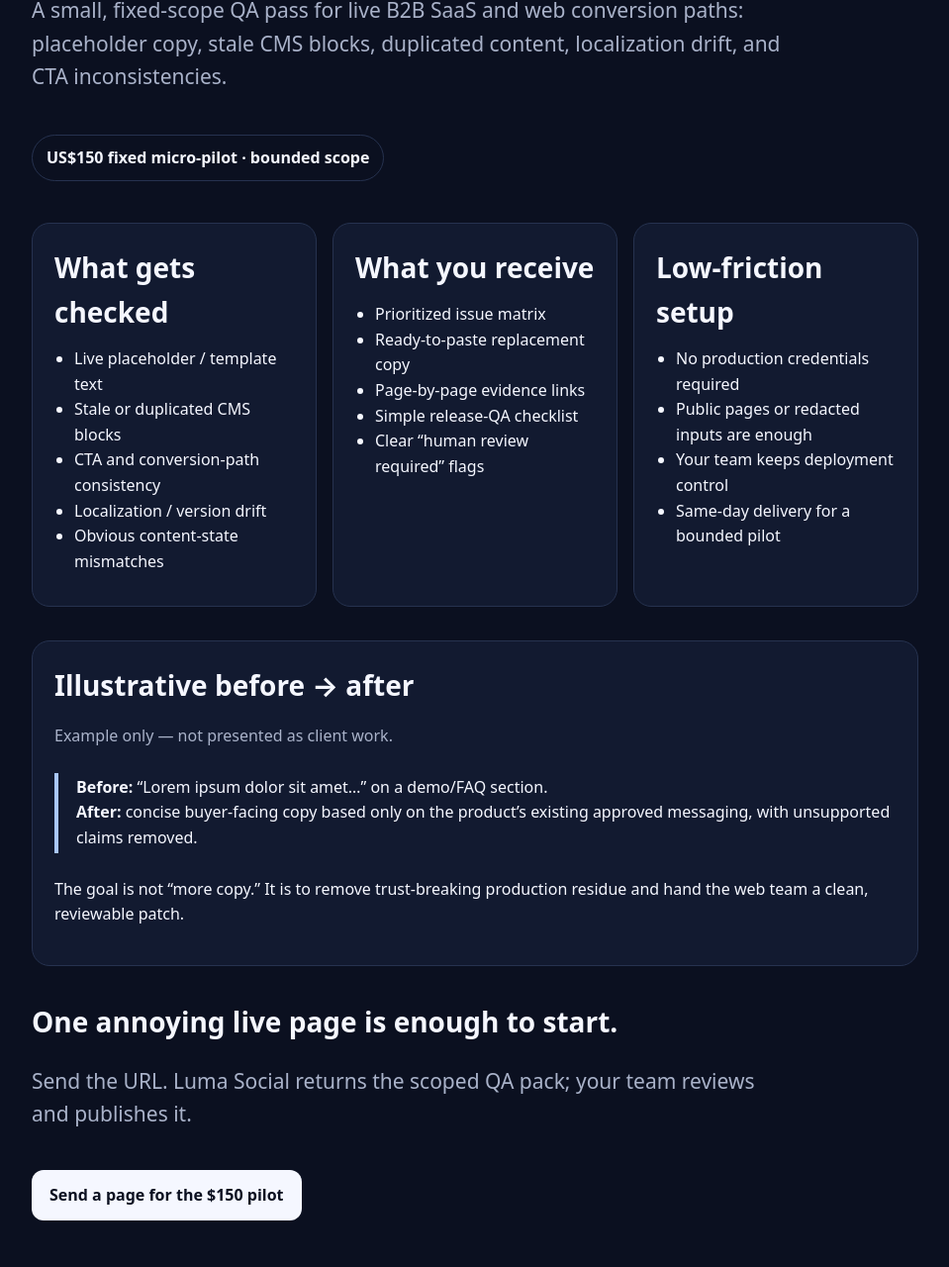
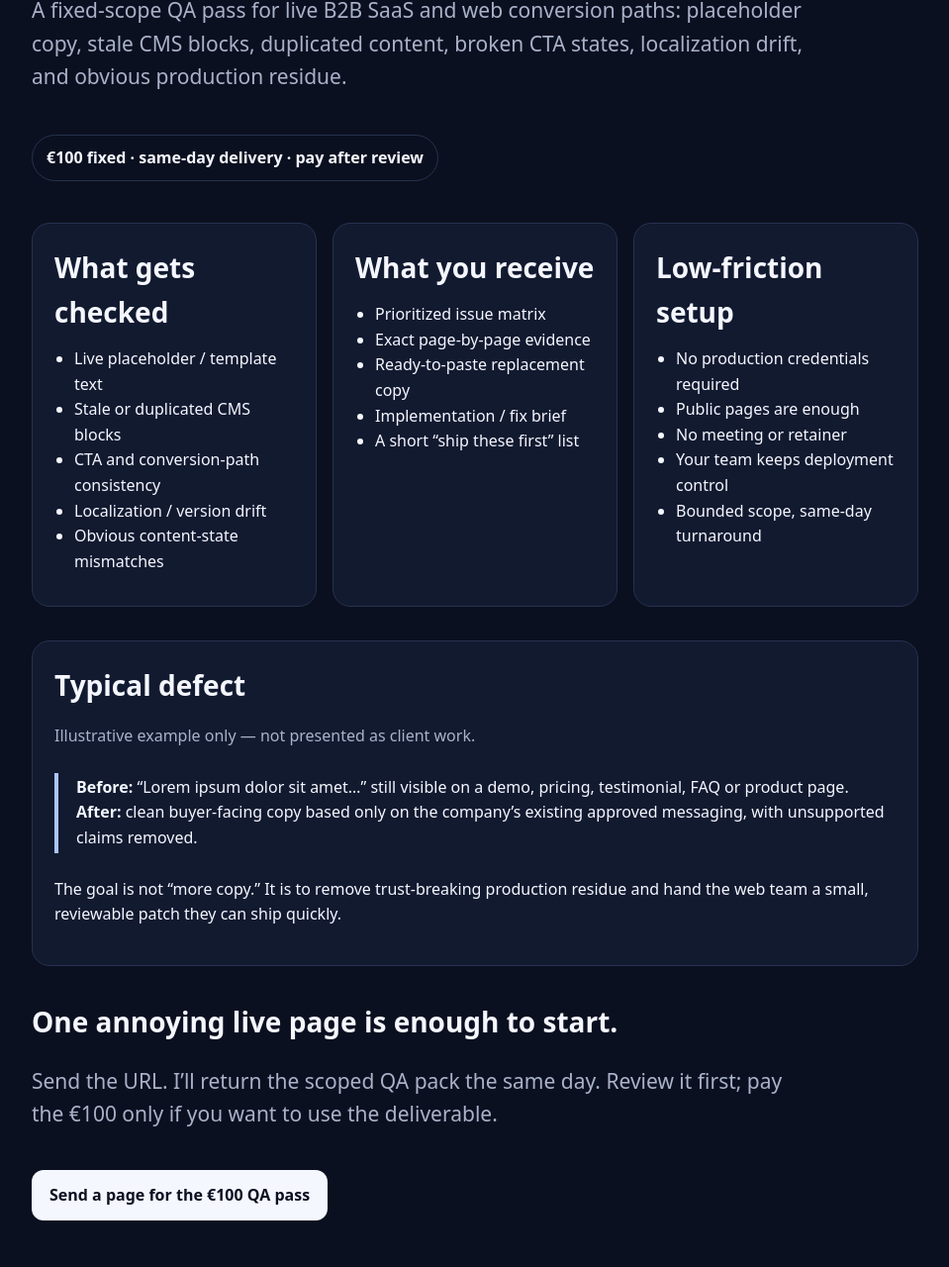
Before and after one commit to sassshalemon/my-portfolio, a plain HTML site: page luma-qa-demo/index.html in a window 1280 px wide. Shown: the part 336-1616 px from the top of the page at 99% size, without its empty margins (160-1119 px from the left). Drawn offline with Linux system fonts and the light colour scheme.

Commit message:
Update QA demo to €100 same-day offer

```diff
--- a/luma-qa-demo/index.html
+++ b/luma-qa-demo/index.html
@@ -3,14 +3,14 @@
 <head>
 <meta charset="utf-8">
 <meta name="viewport" content="width=device-width,initial-scale=1">
-<title>Luma Social — Production Content QA</title>
-<meta name="description" content="A fixed-scope production content QA micro-pilot for B2B SaaS and web teams.">
+<title>Luma Social — Same-Day Production Content QA</title>
+<meta name="description" content="A €100 fixed, same-day production-content QA pass for B2B SaaS and web conversion paths.">
 <style>
 :root{--bg:#0b1020;--card:#121a30;--text:#f5f7ff;--muted:#a9b2c9;--line:#26324f;--accent:#a9c7ff}
 *{box-sizing:border-box}body{margin:0;background:var(--bg);color:var(--text);font:16px/1.6 system-ui,-apple-system,Segoe UI,Roboto,sans-serif}
 main{max-width:940px;margin:auto;padding:56px 22px 72px}.eyebrow{color:var(--accent);font-weight:700;letter-spacing:.08em;text-transform:uppercase;font-size:13px}
-h1{font-size:clamp(38px,7vw,72px);line-height:1.02;margin:12px 0 20px;max-width:850px}h2{font-size:28px;margin:0 0 12px}
-.lead{font-size:21px;color:var(--muted);max-width:760px}.price{display:inline-block;margin:20px 0 8px;padding:10px 14px;border:1px solid var(--line);border-radius:999px;font-weight:800}
+h1{font-size:clamp(38px,7vw,72px);line-height:1.02;margin:12px 0 20px;max-width:880px}h2{font-size:28px;margin:0 0 12px}
+.lead{font-size:21px;color:var(--muted);max-width:780px}.price{display:inline-block;margin:20px 0 8px;padding:10px 14px;border:1px solid var(--line);border-radius:999px;font-weight:800}
 .grid{display:grid;grid-template-columns:repeat(auto-fit,minmax(250px,1fr));gap:16px;margin:34px 0}.card{background:var(--card);border:1px solid var(--line);border-radius:18px;padding:22px}
 ul{padding-left:20px;margin:10px 0}.example{border-left:4px solid var(--accent);padding:2px 0 2px 18px;margin:24px 0}.muted{color:var(--muted)}
 a.cta{display:inline-block;margin-top:18px;background:var(--text);color:var(--bg);font-weight:800;text-decoration:none;padding:13px 18px;border-radius:12px}
@@ -20,33 +20,33 @@ footer{margin-top:50px;padding-top:20px;border-top:1px solid var(--line);color:v
 <body>
 <main>
 <div class="eyebrow">Luma Social · Production Content QA</div>
-<h1>Catch the content defects functional tests miss.</h1>
-<p class="lead">A small, fixed-scope QA pass for live B2B SaaS and web conversion paths: placeholder copy, stale CMS blocks, duplicated content, localization drift, and CTA inconsistencies.</p>
-<div class="price">US$150 fixed micro-pilot · bounded scope</div>
+<h1>Catch the trust leaks your functional tests miss.</h1>
+<p class="lead">A fixed-scope QA pass for live B2B SaaS and web conversion paths: placeholder copy, stale CMS blocks, duplicated content, broken CTA states, localization drift, and obvious production residue.</p>
+<div class="price">€100 fixed · same-day delivery · pay after review</div>
 
 <div class="grid">
 <section class="card"><h2>What gets checked</h2><ul>
 <li>Live placeholder / template text</li><li>Stale or duplicated CMS blocks</li><li>CTA and conversion-path consistency</li><li>Localization / version drift</li><li>Obvious content-state mismatches</li></ul></section>
 <section class="card"><h2>What you receive</h2><ul>
-<li>Prioritized issue matrix</li><li>Ready-to-paste replacement copy</li><li>Page-by-page evidence links</li><li>Simple release-QA checklist</li><li>Clear “human review required” flags</li></ul></section>
+<li>Prioritized issue matrix</li><li>Exact page-by-page evidence</li><li>Ready-to-paste replacement copy</li><li>Implementation / fix brief</li><li>A short “ship these first” list</li></ul></section>
 <section class="card"><h2>Low-friction setup</h2><ul>
-<li>No production credentials required</li><li>Public pages or redacted inputs are enough</li><li>Your team keeps deployment control</li><li>Same-day delivery for a bounded pilot</li></ul></section>
+<li>No production credentials required</li><li>Public pages are enough</li><li>No meeting or retainer</li><li>Your team keeps deployment control</li><li>Bounded scope, same-day turnaround</li></ul></section>
 </div>
 
 <section class="card">
-<h2>Illustrative before → after</h2>
-<p class="muted">Example only — not presented as client work.</p>
+<h2>Typical defect</h2>
+<p class="muted">Illustrative example only — not presented as client work.</p>
 <div class="example">
-<strong>Before:</strong> “Lorem ipsum dolor sit amet…” on a demo/FAQ section.<br>
-<strong>After:</strong> concise buyer-facing copy based only on the product’s existing approved messaging, with unsupported claims removed.
+<strong>Before:</strong> “Lorem ipsum dolor sit amet…” still visible on a demo, pricing, testimonial, FAQ or product page.<br>
+<strong>After:</strong> clean buyer-facing copy based only on the company’s existing approved messaging, with unsupported claims removed.
 </div>
-<p>The goal is not “more copy.” It is to remove trust-breaking production residue and hand the web team a clean, reviewable patch.</p>
+<p>The goal is not “more copy.” It is to remove trust-breaking production residue and hand the web team a small, reviewable patch they can ship quickly.</p>
 </section>
 
 <section style="margin-top:34px">
 <h2>One annoying live page is enough to start.</h2>
-<p class="lead">Send the URL. Luma Social returns the scoped QA pack; your team reviews and publishes it.</p>
-<a class="cta" href="mailto:lumasocialcyprus@gmail.com?subject=Production%20Content%20QA%20pilot">Send a page for the $150 pilot</a>
+<p class="lead">Send the URL. I’ll return the scoped QA pack the same day. Review it first; pay the €100 only if you want to use the deliverable.</p>
+<a class="cta" href="mailto:lumasocialcyprus@gmail.com?subject=Go%20-%20%E2%82%AC100%20Production%20Content%20QA&body=URL%3A%20">Send a page for the €100 QA pass</a>
 </section>
 <footer>Luma Social · Evidence-led content QA · No fabricated claims, credentials, or client results.</footer>
 </main>
```
